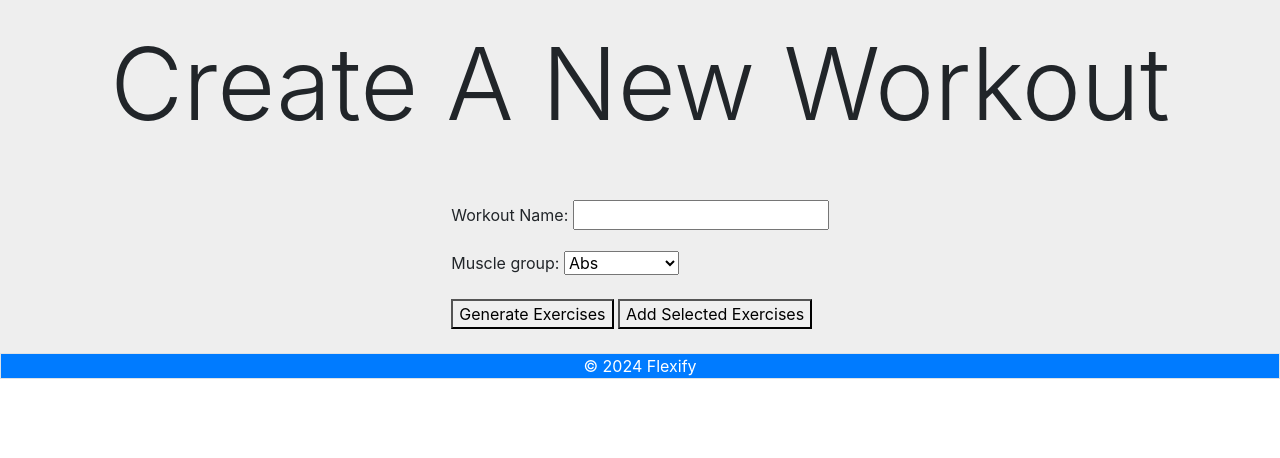
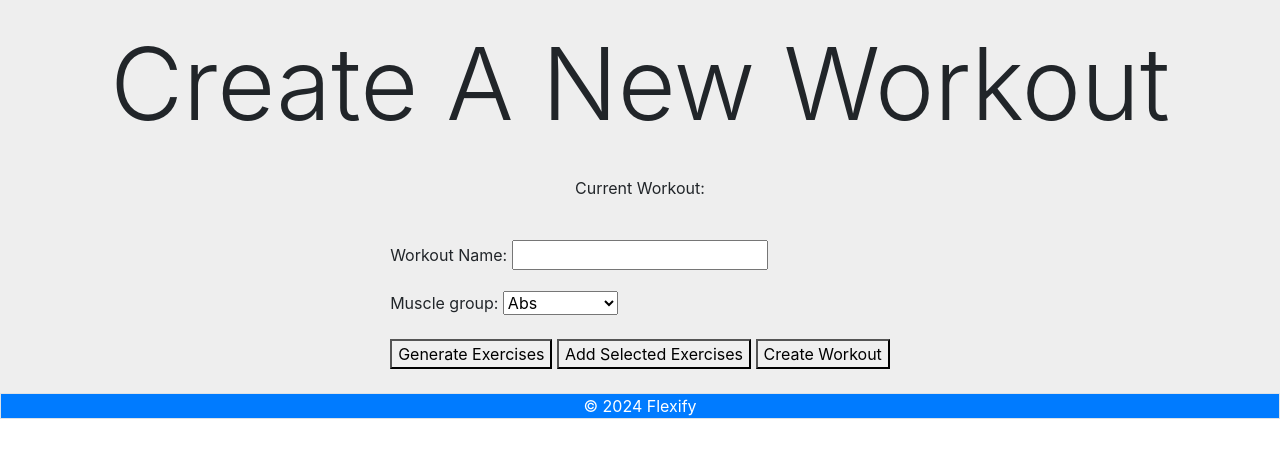
Before and after one commit to SahusBhandary/Flexify, a Django app: page /exercise/ in a window 1280 px wide. Shown: the part 64-522 px from the top of the page. Run offline with Django 5.2, Linux system fonts and the light colour scheme.

Commit message:
display workouts

```diff
--- a/Flexify/main/templates/main/exercise.html
+++ b/Flexify/main/templates/main/exercise.html
@@ -7,17 +7,33 @@
     <div class="d-flex justify-content-center p-4">
         <h1 style="font-weight: 300; font-size: 100px;">Create A New Workout</h1>
     </div>
+    <div style="display: flex; justify-content: center;">
+        <div style="display: flex; flex-direction: column; align-items: center;">
+            Current Workout:
+            <ul>
+                {% for e in selectedExercises %}
+                    <li>{{e}}</li>
+                {% endfor %}
+            </ul>
+        </div>
+    </div>
     <div class="d-flex justify-content-center p-4">
         <form method="post" action="/exercise/">
             {% csrf_token %}
             {{form.as_p}}
             {% if displayError == True %}
-                <div stlye="color: red;">
+                <div style="color: red;">
                     Error, Workout Name Already Exists, Choose New Name!
+                </div>
+            {% endif %}
+            {% if displayComplete == True %}
+                <div>
+                    Workout Created! <button name="view_workout">View here</button>
                 </div>
             {% endif %}
             <button type="submit", name="save_muscle">Generate Exercises</button>
             <button type="submit", name="add_items">Add Selected Exercises</button>
+            <button type="submit", name="submit_items">Create Workout</button>
             {% if displayContent == True %}
                 <div class="d-flex justify-content-center p-4">
                     <ul>
--- a/Flexify/workout/urls.py
+++ b/Flexify/workout/urls.py
@@ -3,5 +3,7 @@ from . import views
 
 urlpatterns = [
     path('exercise/', views.exercise_API_req, name='exercise_api_req'),
-    path('createWorkout/', views.displayWorkout, name='display_workout'),
+    path('createWorkout/', views.redirectCreateWorkout),
+    path('createWorkout/<str:username>/', views.displayWorkout, name='display_workout'),
+    path('workout/<str:username>/<str:workoutName>', views.displayUserSpecificWorkout)
 ]
--- a/Flexify/workout/views.py
+++ b/Flexify/workout/views.py
@@ -1,16 +1,60 @@
-from django.shortcuts import render
+from django.shortcuts import redirect, render
 from django.http import HttpResponse, HttpResponseRedirect
+from django.urls import reverse
 import requests
 from .forms import WorkoutResponse
 from workout.models import UserWorkoutHistory, Workouts
 from main.models import User
 from django.contrib.auth.decorators import login_required
-from Workout import Workout
+from main.views import home
+
 
 # Create your views here.
-def displayWorkout(request):
-    full_list = request.session.get("listExercises", "")
-    return render(request, 'main/createWorkout.html', {})
+def redirectCreateWorkout(request):
+    username = request.user.username
+    return redirect(displayWorkout, username)
+
+def displayWorkout(request, username):
+    username = request.user.username
+    workoutSet = []
+    workoutCounter = 0
+    workout_set = Workouts.objects.filter(workout_name__contains = (username + '#'))
+    for workouts in workout_set:
+        db_workout_name = decode_workout(workouts.workout_name)
+        if db_workout_name in workoutSet:
+            continue
+        else:
+            workoutSet.append(db_workout_name)
+
+
+    if request.method == "POST":
+        for workouts in workout_set:
+            print(request.POST)
+            db_workout_name = decode_workout(workouts.workout_name)
+            print(db_workout_name)
+            if db_workout_name in request.POST:
+                print("redirect")
+                return redirect(displayUserSpecificWorkout, username, db_workout_name)
+    return render(request, 'main/createWorkout.html', {"workoutCounter": workoutCounter, "workoutSet": workoutSet,})
+
+"""
+- Display a specific workout for a user using custom URLS
+- Need to set up custom URL
+- Set up function that takes in a username and workout name
+- extract username and workout name
+- display workout on one page
+"""
+
+def displayUserSpecificWorkout(request, username, workoutName):
+    workout_set = Workouts.objects.filter(workout_name__contains = (username + '#'))
+    full_set = []
+    for workouts in workout_set:
+        db_workout_name = decode_workout(workouts.workout_name)
+        if db_workout_name == workoutName:
+            full_set.append(workouts.exercise_name)
+            print(workouts.exercise_name)
+    return render(request, "main/viewWorkout.html", {"full_set":full_set, "workout_name": workoutName})
+
 
 def generate_list(muscle):
     listExercises = []
@@ -72,9 +116,13 @@ def decode_workout(encryptedString):
     return decodedString
 
 def exercise_API_req(request):
+    if 'selectedExercises' not in request.session:
+        request.session['selectedExercises'] = []
+    selectedExercises = request.session['selectedExercises']
     listExercises = []
     canDisplay = False
     displayError = False
+    displayComplete = False
     username = request.user.username
     muscle = ""
     if request.method == "POST":
@@ -94,23 +142,32 @@ def exercise_API_req(request):
                     displayError = True
                 else:
                     displayError = False
-                    selectedExercises = []
-                    print(muscle)
                     listExercises = generate_list(muscle)
                     for i, e in enumerate(listExercises, start=1):
                         checkbox_name = 'workout_' + str(i)
                         if checkbox_name in request.POST:
                             selectedExercises.append(e)
-
-                    new_workout = UserWorkoutHistory(user_account_id=user_model.username, workout_name=workoutName)
-                    new_workout.save()
-                    for e in selectedExercises:
-                        new_exercise = Workouts(workout_name=encrypt_workout(username, workoutName),exercise_name=e)
-                        new_exercise.save()
+                    request.session['selectedExercises'] = selectedExercises
+        elif 'submit_items' in request.POST:
+            form = WorkoutResponse(request.POST)
+            if form.is_valid():
+                displayComplete = True
+                workoutName = form.cleaned_data["name"]
+                user_model = User.objects.get(username=username)
+                new_workout = UserWorkoutHistory(user_account_id=user_model.username, workout_name=workoutName)
+                new_workout.save()
+                for e in selectedExercises:
+                    new_exercise = Workouts(workout_name=encrypt_workout(username, workoutName),exercise_name=e)
+                    new_exercise.save()
+                request.session['selectedExercises'] = []
+        elif 'view_workout' in request.POST:
+            form = WorkoutResponse(request.POST)
+            if form.is_valid():
+                workoutName = form.cleaned_data["name"]
+                return redirect(displayUserSpecificWorkout, username=username, workoutName=workoutName)
     else:
         canDisplay = False
         form = WorkoutResponse()
 
-
-
-    return render(request, "main/exercise.html", {"form":form, "displayContent":canDisplay, "workout_list": listExercises, "displayError": displayError})
+    return render(request, "main/exercise.html", {"form":form, "displayContent":canDisplay, "workout_list": listExercises, "displayError": displayError,
+                                                  "selectedExercises": selectedExercises, "displayComplete": displayComplete})
```
Also changed, not shown: Flexify/main/templates/main/createWorkout.html (+10 -0 lines), Flexify/main/templates/main/viewWorkout.html (added, +17 -0 lines), Flexify/workout/LinkedList.py (deleted, +0 -15 lines), Flexify/workout/Workout.py (deleted, +0 -13 lines).
